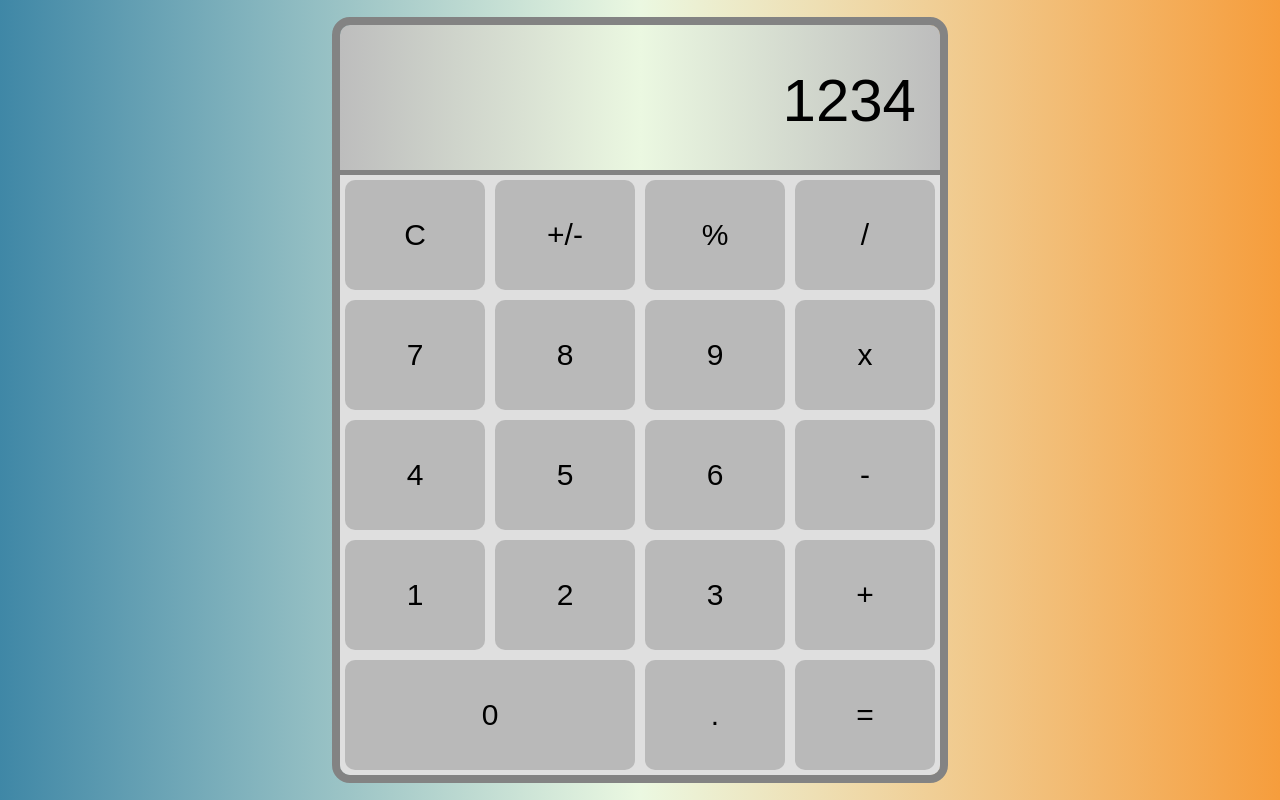
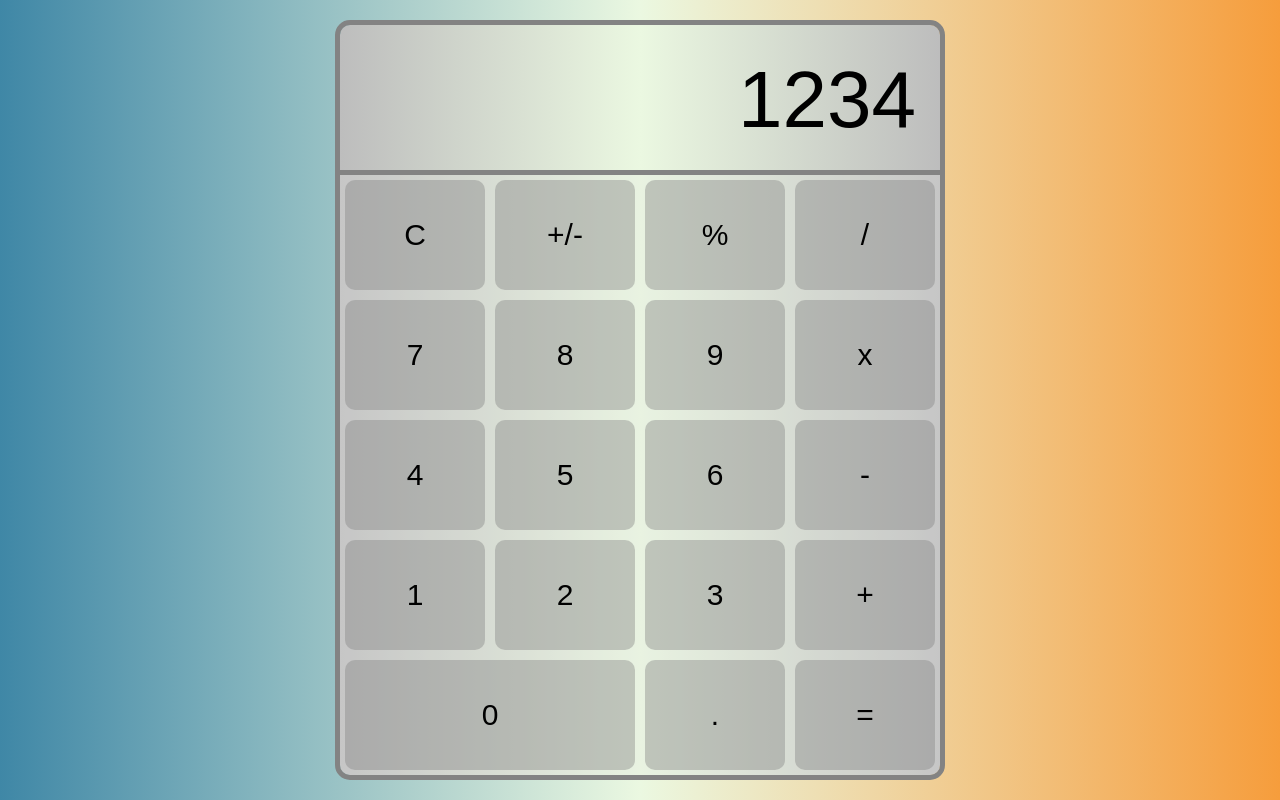
Before and after one commit to Philip748/react-calculator, a React (Create React App) app: page / in a window 1280 px wide. Built offline with nearby package versions, Linux system fonts and the light colour scheme.

Commit message:
little change

```diff
--- a/src/style.css
+++ b/src/style.css
@@ -14,7 +14,7 @@ body{
     transform: translate(-50%, -50%);
     box-sizing: border-box; /* Include padding and border in the width calculation */
     border-radius: 10px;
-    outline: #838383 solid 8px;
+    outline: #838383 solid 5px;
 }
 
 .display-class{
@@ -27,7 +27,7 @@ body{
 }
 
 .display-num{
-    font-size: 60px;
+    font-size: 5em;
     font-family: Arial, Helvetica, sans-serif;
 }
 
@@ -47,7 +47,7 @@ body{
     display: grid;
     grid-template-columns: repeat(4, 25%);
     border-top: #838383 solid 5px;
-    background-color: #dfdfdf;
+    background-color: #dfdfdf3d;
     border-bottom-left-radius: 10px;
     border-bottom-right-radius: 10px;
 }
```
